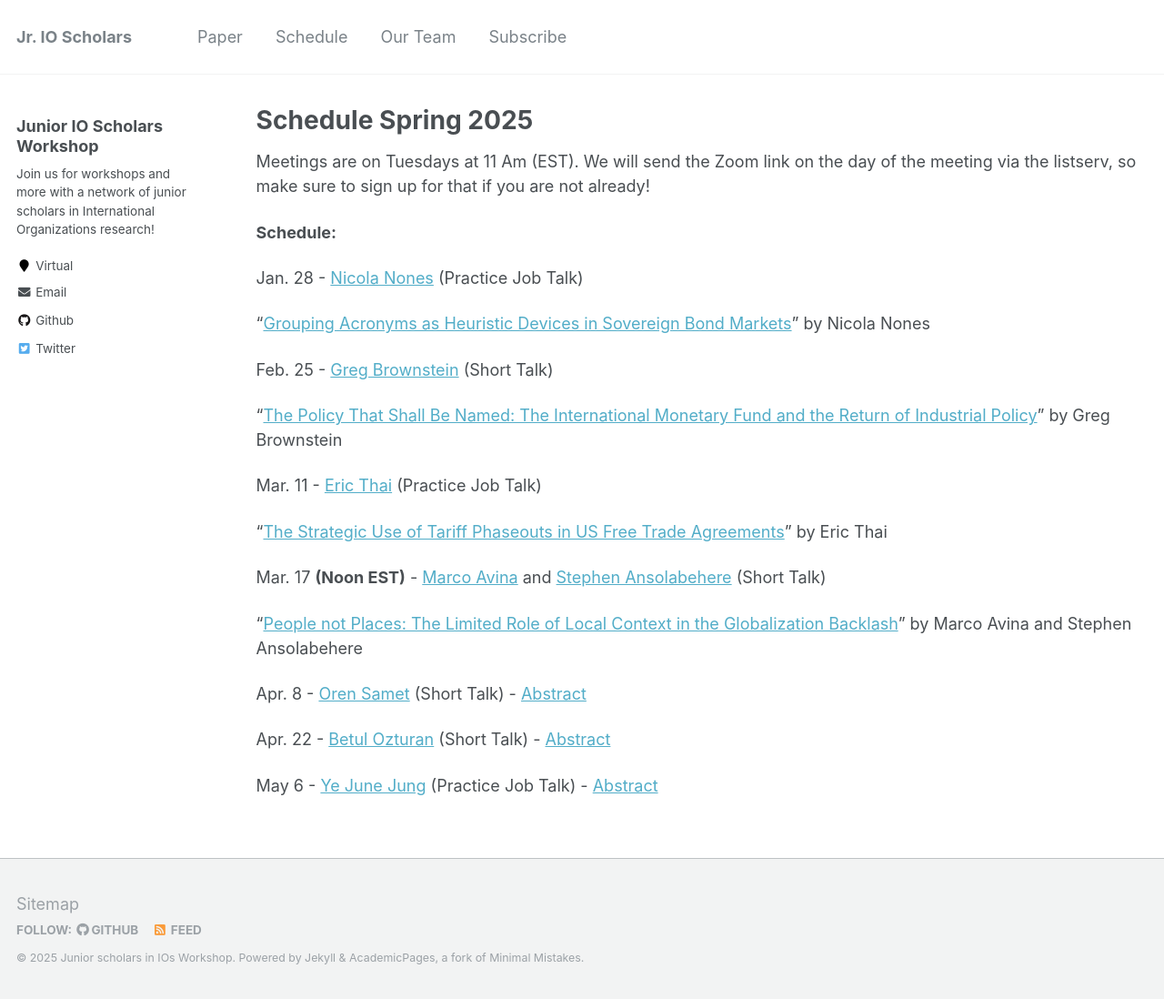
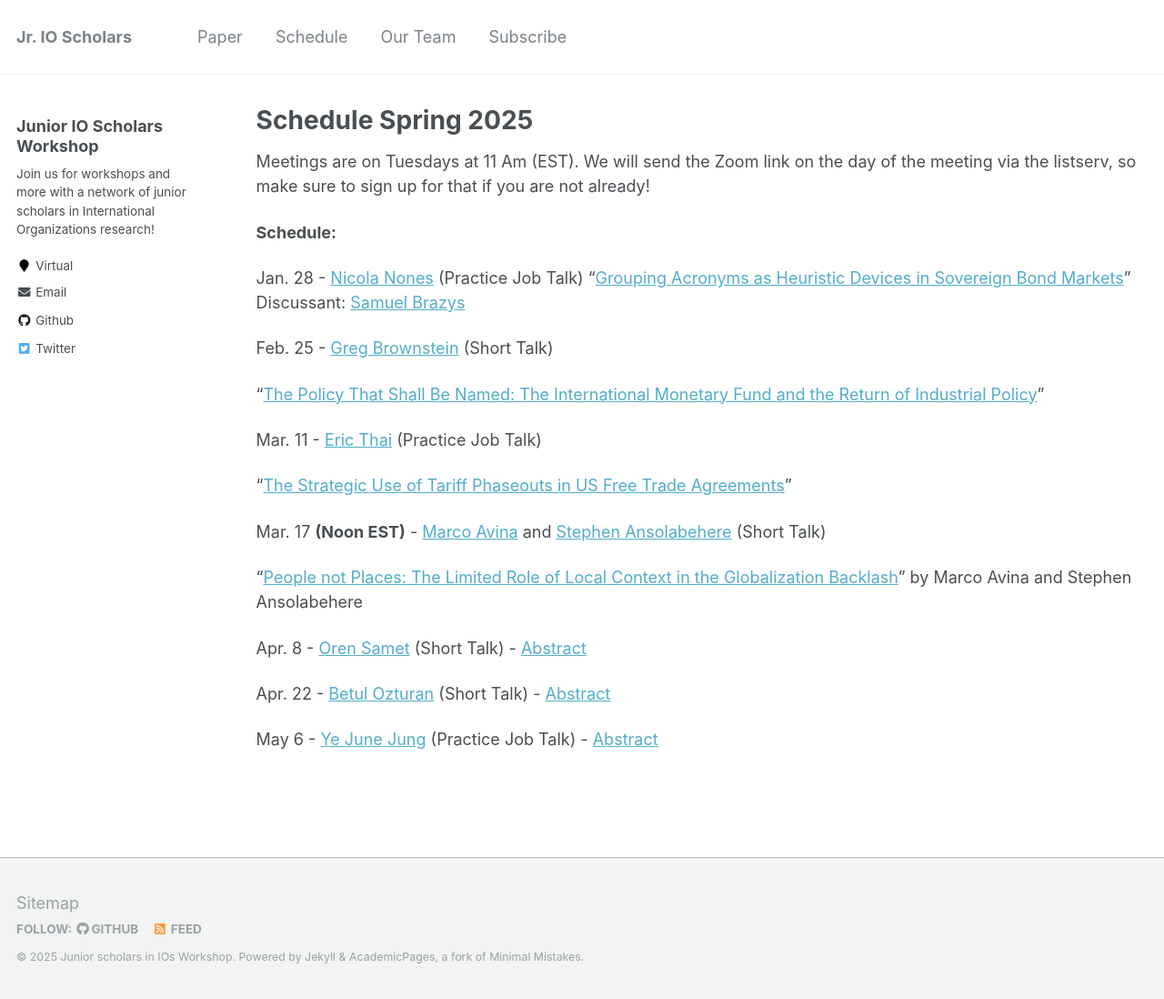
Before and after one commit to IO-workshop/IO-workshop.github.io, a Jekyll site: the page built from _pages/schedule.md, in a window 1280 px wide and 1098 px high. Shown: the whole window at 91% size. Built offline with Jekyll 4.4.1, drawn with Linux system fonts in a browser that asks for light colours.

Commit message:
Update schedule.md

```diff
--- a/_pages/schedule.md
+++ b/_pages/schedule.md
@@ -9,16 +9,16 @@ Meetings are on Tuesdays at 11 Am (EST). We will send the Zoom link on the day o
 **Schedule:**
 
 Jan. 28 - [Nicola Nones](https://www.nicolanones.com/) (Practice Job Talk)
-
-"[Grouping Acronyms as Heuristic Devices in Sovereign Bond Markets](https://io-workshop.github.io/files/1.28_JMP_NN_2025.pdf)" by Nicola Nones
+"[Grouping Acronyms as Heuristic Devices in Sovereign Bond Markets](https://io-workshop.github.io/files/1.28_JMP_NN_2025.pdf)"
+Discussant: [Samuel Brazys](https://people.ucd.ie/samuel.brazys)
 
 Feb. 25 - [Greg Brownstein](https://www.gregbrownstein.com) (Short Talk)
 
-"[The Policy That Shall Be Named: The International Monetary Fund and the Return of Industrial Policy](https://io-workshop.github.io/files/Brownstein_Draft_(Feb_2025).pdf)" by Greg Brownstein
+"[The Policy That Shall Be Named: The International Monetary Fund and the Return of Industrial Policy](https://io-workshop.github.io/files/Brownstein_Draft_(Feb_2025).pdf)"
 
 Mar. 11 - [Eric Thai](https://www.linkedin.com/in/ericthai98/) (Practice Job Talk)
 
-"[The Strategic Use of Tariff Phaseouts in US Free Trade Agreements](https://io-workshop.github.io/files/25.2.19.JMP_Feb2025_draft.pdf)" by Eric Thai
+"[The Strategic Use of Tariff Phaseouts in US Free Trade Agreements](https://io-workshop.github.io/files/25.2.19.JMP_Feb2025_draft.pdf)"
 
 
 Mar. 17 **(Noon EST)** - [Marco Avina](https://www.marcomavina.com) and [Stephen Ansolabehere](https://hls.harvard.edu/faculty/stephen-d-ansolabehere/) (Short Talk)
```
